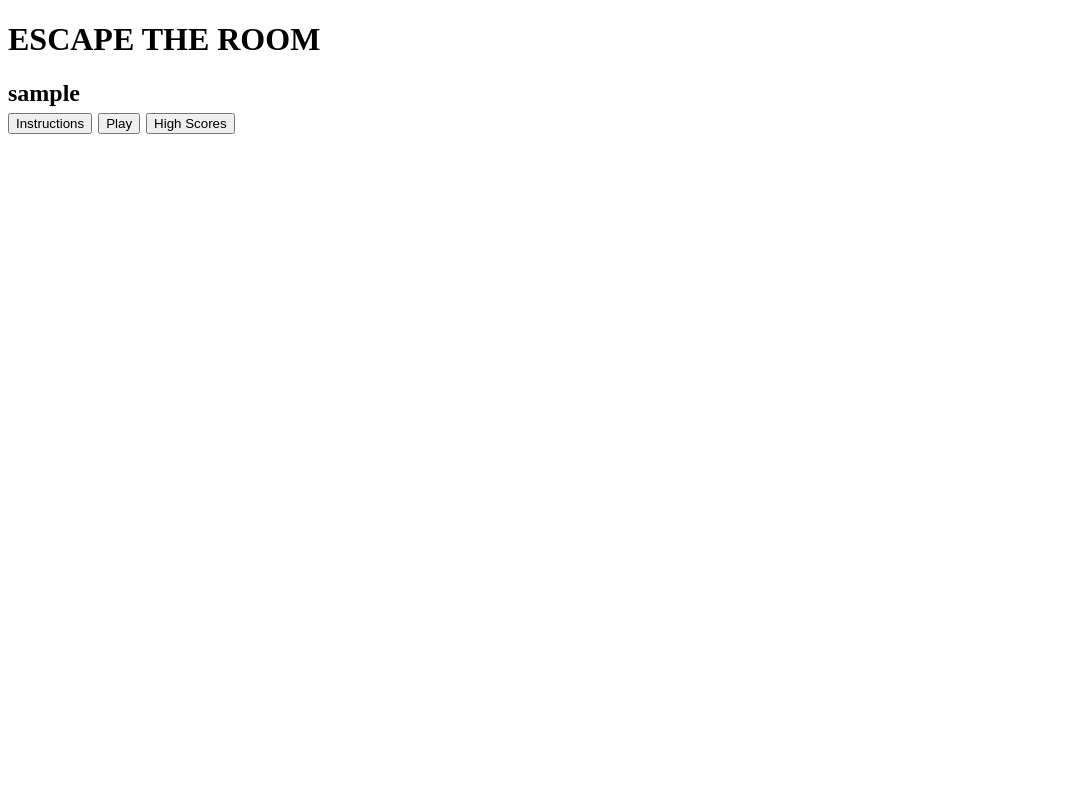
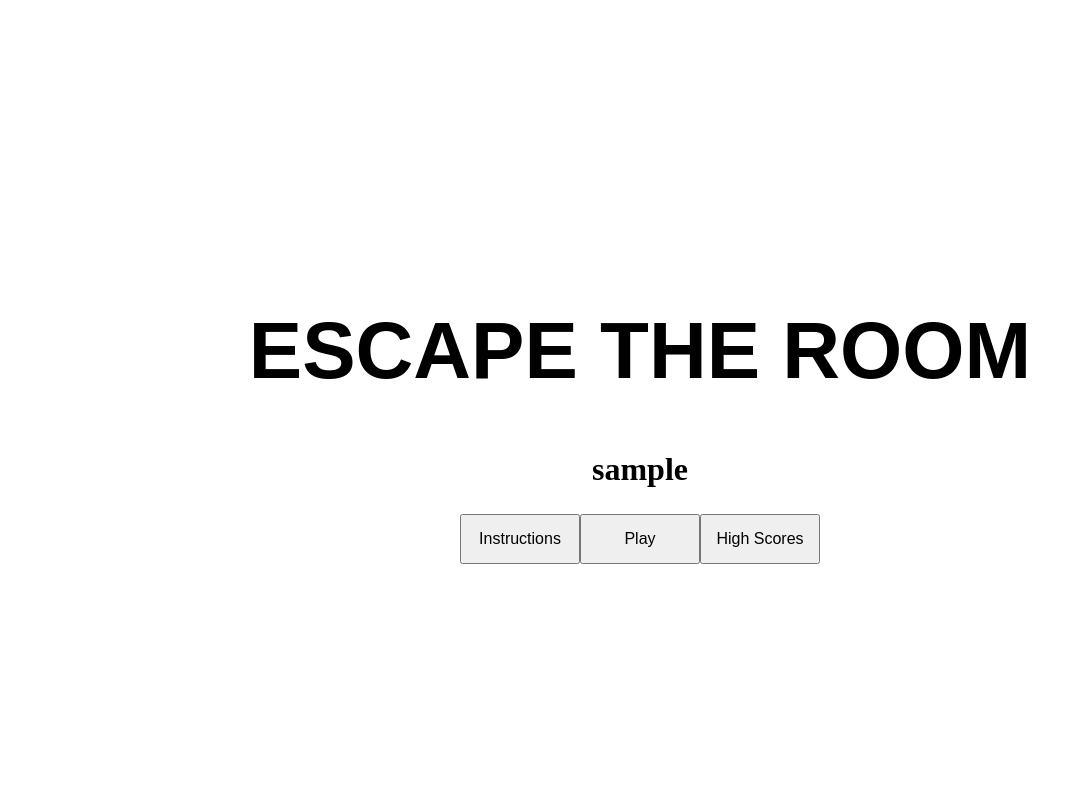
Before and after one commit to JZ987/Escape-the-Room, a Python web app: template templates/index.html in a window 1280 px wide. Shown: the whole page, without its empty margins (0-1081 px from the left). Before the commit the page ends 134 px from the top, so only its background shows below. Run offline with Jinja, Linux system fonts and the light colour scheme; the template is opened without the code that fills it: most values are stand-ins (such as "Sample title", 1, 10 or a date in 2020).

Commit message:
modified homepage w/ css

```diff
--- a/static_folder/index.css
+++ b/static_folder/index.css
@@ -0,0 +1,33 @@
+h1 {
+  font-family: fantasy;
+  font-size: 500%;
+  text-align: center;
+}
+
+h2 {
+  font-family: inherit;
+  font-size: 200%;
+  text-align: center;
+}
+
+html {
+  height: 100%;
+}
+
+body {
+  align-items: center;
+  justify-content: center;
+  display: flex;
+  height: 100%;
+}
+
+button {
+  width: 120px;
+  height: 50px;
+  font-size: 100%;
+}
+
+#boxofbuttons {
+  justify-content: center;
+  display: flex;
+}
--- a/templates/index.html
+++ b/templates/index.html
@@ -1,13 +1,15 @@
 <!DOCTYPE html>
 <html>
   <head>
-    <link rel="stylesheet" href ="/resources/index.css">
+    <!-- <link rel="stylesheet" href ="/resources/index.css"> -->
+    <link rel="stylesheet" href="../static_folder/index.css">
     <title>Escape the Room</title>
   </head>
   <body>
+    <div id="box">
       <h1>ESCAPE THE ROOM</h1>
-    <h2>{{loginlink}}
-    <div>
+      <h2>{{loginlink}}</h2>
+      <div id="boxofbuttons">
         <a href ="/">
         <button type ="submit">Instructions</button></a>
         <a href ="/">
@@ -15,5 +17,6 @@
         <a href ="/">
         <button type="submit">High Scores</button></a>
       </div>
+    </div>
   </body>
 </html>
```
Lines whose indentation alone changed are shown as unchanged.
